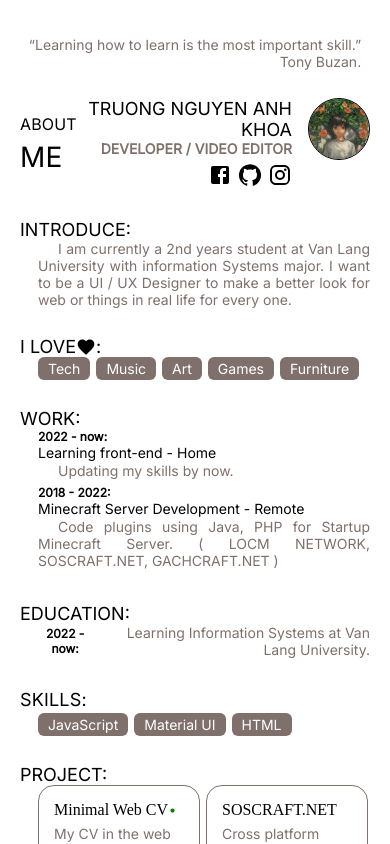
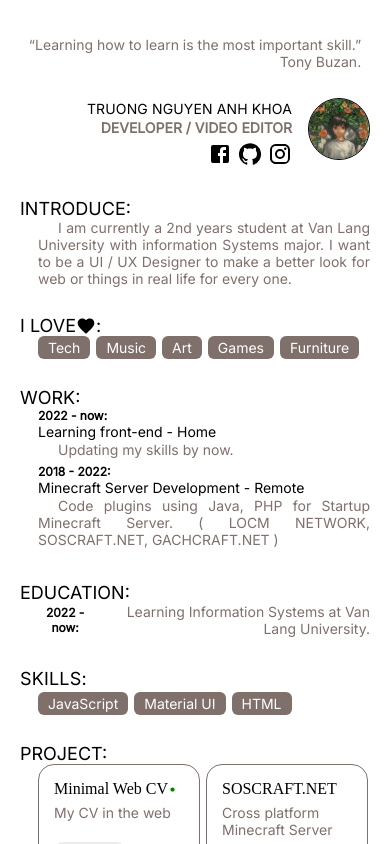
Before and after one commit to dev-nhkhoa/me, a React (Vite) app: page / in a window 390 px wide. Shown: the top 844 px of the page. Built offline with nearby package versions, Linux system fonts and the light colour scheme.

Commit message:
style: fixed responsive

```diff
--- a/package.json
+++ b/package.json
@@ -1,7 +1,7 @@
 {
   "name": "nhkhoa-my-web",
   "private": true,
-  "version": "1.4.0",
+  "version": "1.4.1",
   "type": "module",
   "scripts": {
     "dev": "vite",
--- a/src/pages/Home/Sections/AboutMe.jsx
+++ b/src/pages/Home/Sections/AboutMe.jsx
@@ -26,13 +26,13 @@ const AboutMe = () => {
       <Box
         sx={{
           display: 'flex',
-          justifyContent: 'space-between',
+          justifyContent: { xs: 'right', sm: 'space-between' },
           alignItems: 'center'
         }}
       >
         <Box
           sx={{
-            display: 'flex',
+            display: { xs: 'none', sm: 'flex' },
             flexDirection: 'column',
             alignItems: 'start'
           }}
@@ -51,9 +51,7 @@ const AboutMe = () => {
           <Box sx={{ display: 'flex', gap: 2, justifyContent: 'end' }}>
             {/* role & social */}
             <Box sx={{ display: 'flex', flexDirection: 'column' }}>
-              <Typography variant='title' sx={{ textAlign: { xs: 'right', sm: 'center' } }}>
-                {INFO.fullName}
-              </Typography>
+              <Typography sx={{ textAlign: { xs: 'right', sm: 'center' }, fontSize: { xs: '14px', sm: '18px' } }}>{INFO.fullName}</Typography>
               <Typography variant='desc' sx={{ fontWeight: 'bold', textAlign: 'right' }}>
                 {INFO.role}
               </Typography>
```
